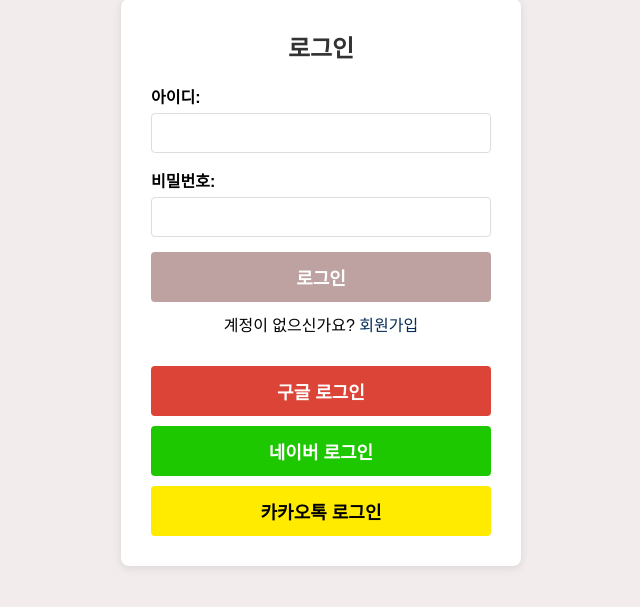
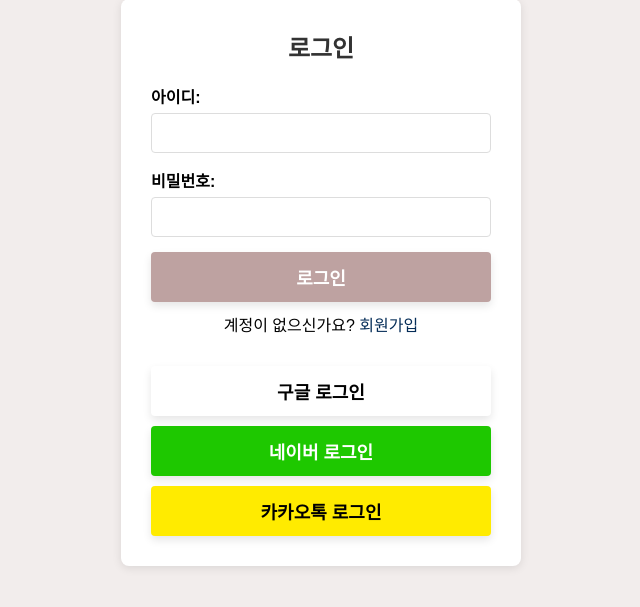
Before and after one commit to ggabaegii/RecipeRecommendation, a Flask app: page /login in a window 1280 px wide. Shown: the part 118-725 px from the top of the page, without its empty margins (319-959 px from the left). Run offline with Flask 3, Linux system fonts and the light colour scheme.

Commit message:
로그인, 소셜 로그인 버튼 수정

```diff
--- a/backend/app/static/css/login.css
+++ b/backend/app/static/css/login.css
@@ -64,11 +64,13 @@
     font-size: 18px;
     font-weight: bold;
     cursor: pointer;
+    box-shadow: 0 4px 8px rgba(0, 0, 0, 0.1); /* 그림자 추가 */
 }
 
 button.submit-btn:hover {
-    background-color: #d7f6e1;
-    color: black;
+    background-color: #bea2a1;
+    color: white;
+    box-shadow: 0 6px 10px rgba(0, 0, 0, 0.2);
 }
 
 p {
@@ -100,11 +102,13 @@
     transition: background-color 0.3s;
     box-sizing: border-box; /* padding 포함 크기 계산 */
     margin-top: 10px;
+    box-shadow: 0 4px 8px rgba(0, 0, 0, 0.1); /* 그림자 추가 */
 }
 
 .google-btn {
-    background-color: #db4437;
-    color: white;
+    background-color: #ffffff;
+    color: black;
+    # border: 0.1px solid #c9c9c9; /* 테두리 추가 */
 }
 
 .naver-btn {
@@ -119,4 +123,5 @@
 
 .social-btn:hover {
     opacity: 0.8;
+    box-shadow: 0 6px 10px rgba(0, 0, 0, 0.2); /* hover 시 그림자 강조 */
 }
```
